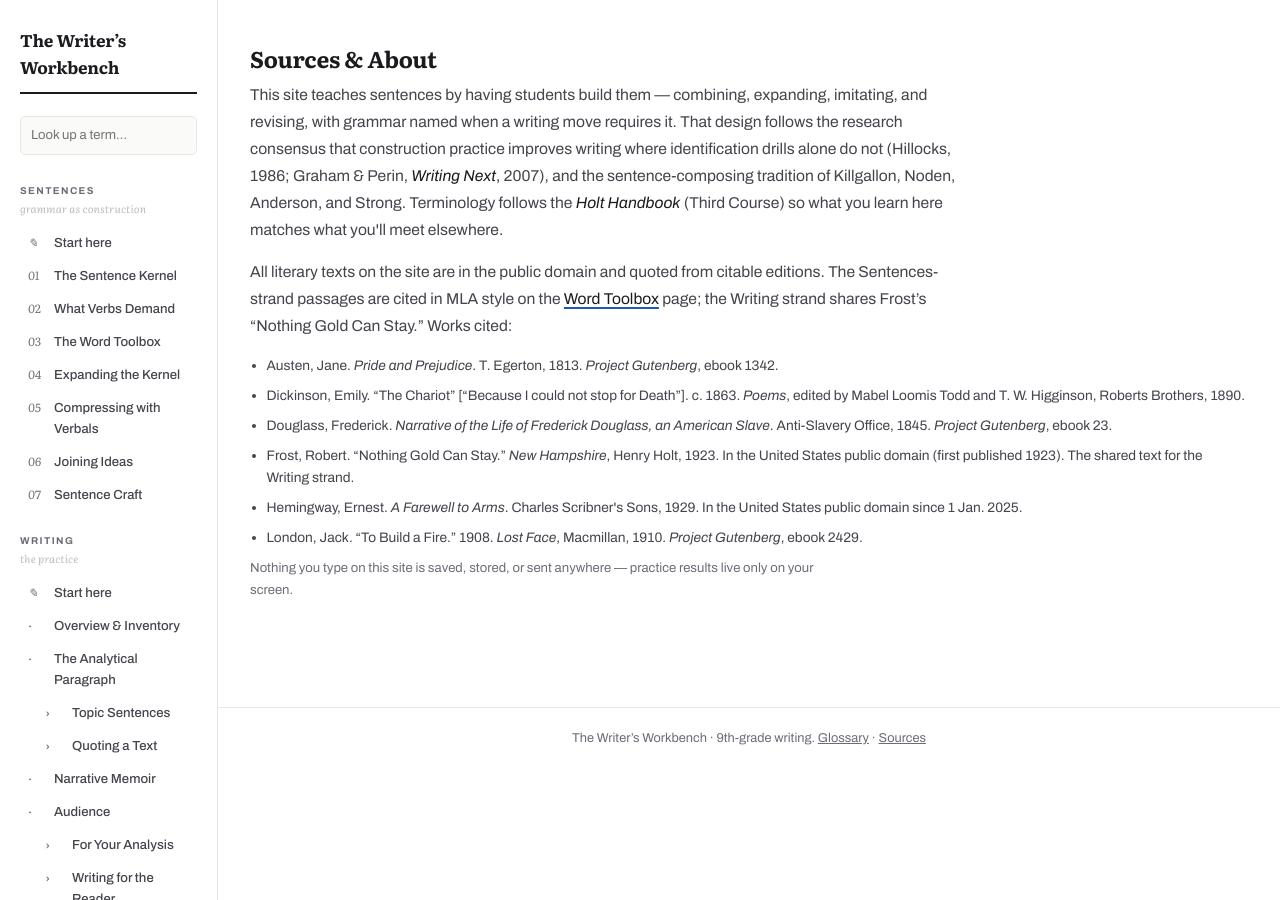
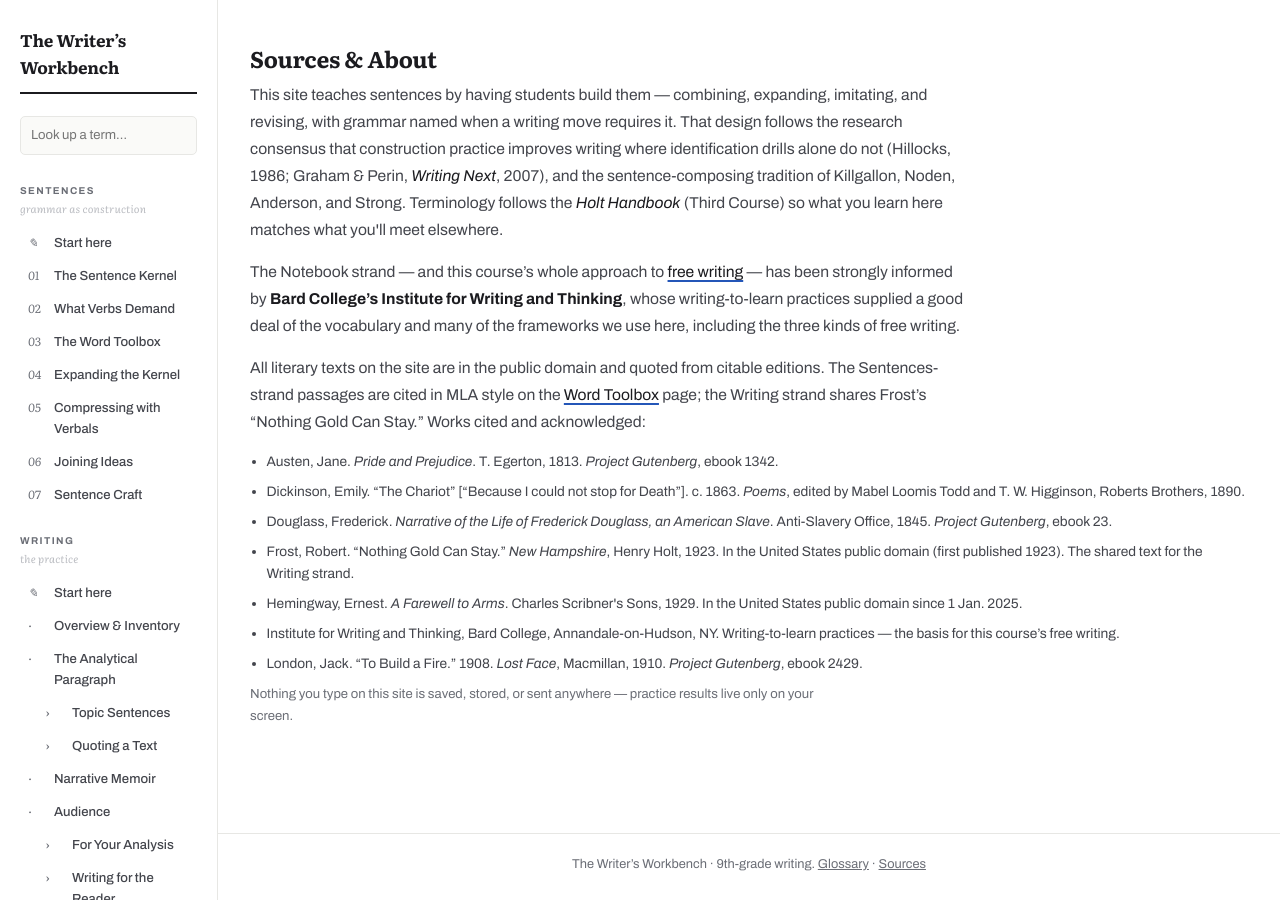
Before and after one commit to mrjohnsonloomis/grammar, a Jekyll site: the page built from index.html, in a window 1280 px wide and 900 px high, scrolled down 1571 px. Built offline with Jekyll 4.4.1, drawn with Linux system fonts in a browser that asks for light colours.

Commit message:
Credit Bard College's Institute for Writing and Thinking
The course's free-writing practice draws heavily on IWT's writing-to-learn
work — much of the Notebook strand's vocabulary and frameworks, including the
three modalities, come from there — and that was uncredited.

- notebook/free-writing.html (N1): new "Where this comes from" closing note,
  matching the small muted Sources note on visual-notes.html; the "nothing is
  saved" line folds into it so the page still ends on that.
- index.html: a crediting paragraph in Sources & About linking to N1, plus an
  entry in the citation list (lead-in now "Works cited and acknowledged").

Logged in AUDIT.md section 14. Build clean, /validate.html ALL CHECKS PASSED.

Co-Authored-By: Claude Opus 5 <noreply@anthropic.com>
Claude-Session: https://claude.ai/code/session_01RWs6sB8vsQYZPWQkGrhwCn

```diff
--- a/index.html
+++ b/index.html
@@ -85,13 +85,15 @@ description: "An interactive workbench for 9th-grade writers: the sentence taugh
 
 <div class="section-title" id="sources">Sources &amp; About</div>
 <p class="prose">This site teaches sentences by having students build them — combining, expanding, imitating, and revising, with grammar named when a writing move requires it. That design follows the research consensus that construction practice improves writing where identification drills alone do not (Hillocks, 1986; Graham &amp; Perin, <em>Writing Next</em>, 2007), and the sentence-composing tradition of Killgallon, Noden, Anderson, and Strong. Terminology follows the <em>Holt Handbook</em> (Third Course) so what you learn here matches what you'll meet elsewhere.</p>
-<p class="prose">All literary texts on the site are in the public domain and quoted from citable editions. The Sentences-strand passages are cited in MLA style on the <a class="term" href="lessons/03-word-toolbox.html">Word Toolbox</a> page; the Writing strand shares Frost’s “Nothing Gold Can Stay.” Works cited:</p>
+<p class="prose">The Notebook strand — and this course’s whole approach to <a class="term" href="notebook/free-writing.html">free writing</a> — has been strongly informed by <strong>Bard College’s Institute for Writing and Thinking</strong>, whose writing-to-learn practices supplied a good deal of the vocabulary and many of the frameworks we use here, including the three kinds of free writing.</p>
+<p class="prose">All literary texts on the site are in the public domain and quoted from citable editions. The Sentences-strand passages are cited in MLA style on the <a class="term" href="lessons/03-word-toolbox.html">Word Toolbox</a> page; the Writing strand shares Frost’s “Nothing Gold Can Stay.” Works cited and acknowledged:</p>
 <ul class="sources">
   <li>Austen, Jane. <em>Pride and Prejudice</em>. T. Egerton, 1813. <em>Project Gutenberg</em>, ebook 1342.</li>
   <li>Dickinson, Emily. “The Chariot” [“Because I could not stop for Death”]. c. 1863. <em>Poems</em>, edited by Mabel Loomis Todd and T. W. Higginson, Roberts Brothers, 1890.</li>
   <li>Douglass, Frederick. <em>Narrative of the Life of Frederick Douglass, an American Slave</em>. Anti-Slavery Office, 1845. <em>Project Gutenberg</em>, ebook 23.</li>
   <li>Frost, Robert. “Nothing Gold Can Stay.” <em>New Hampshire</em>, Henry Holt, 1923. In the United States public domain (first published 1923). The shared text for the Writing strand.</li>
   <li>Hemingway, Ernest. <em>A Farewell to Arms</em>. Charles Scribner's Sons, 1929. In the United States public domain since 1 Jan. 2025.</li>
+  <li>Institute for Writing and Thinking, Bard College, Annandale-on-Hudson, NY. Writing-to-learn practices — the basis for this course’s free writing.</li>
   <li>London, Jack. “To Build a Fire.” 1908. <em>Lost Face</em>, Macmillan, 1910. <em>Project Gutenberg</em>, ebook 2429.</li>
 </ul>
 <p class="prose" style="font-size:0.82rem;color:var(--muted);">Nothing you type on this site is saved, stored, or sent anywhere — practice results live only on your screen.</p>
--- a/notebook/free-writing.html
+++ b/notebook/free-writing.html
@@ -29,3 +29,7 @@ next_desc: "When words alone won't hold the thought: drawing, mapping, and diagr
 <div class="section-title">A place to try it</div>
 <div class="section-sub">Your notebook is home base — that’s where the real practice lives. But if you want a distraction-free space to feel the “keep the pen moving” rhythm, here’s one. It’s timed, it nudges you if you stall, and — like everything here — it saves nothing.</div>
 <div data-component="freewrite" data-minutes="5" data-prompt="Write about something you noticed today that you haven't told anyone. If you run dry, describe the room you're in until the next thought arrives."></div>
+
+<div class="section-title" id="sources">Where this comes from</div>
+<p class="prose" style="font-size:0.85rem;color:var(--muted);">Our approach to free writing owes a great deal to <strong>Bard College’s Institute for Writing and Thinking</strong> (Annandale-on-Hudson, NY), whose writing-to-learn practices have strongly shaped how I teach it — including much of the vocabulary and many of the frameworks on this page, the three modalities above among them.<br>
+Nothing you type on this site is saved. The real practice happens in your notebook anyway.</p>
```
Also changed, not shown: AUDIT.md (+29 -0 lines).
